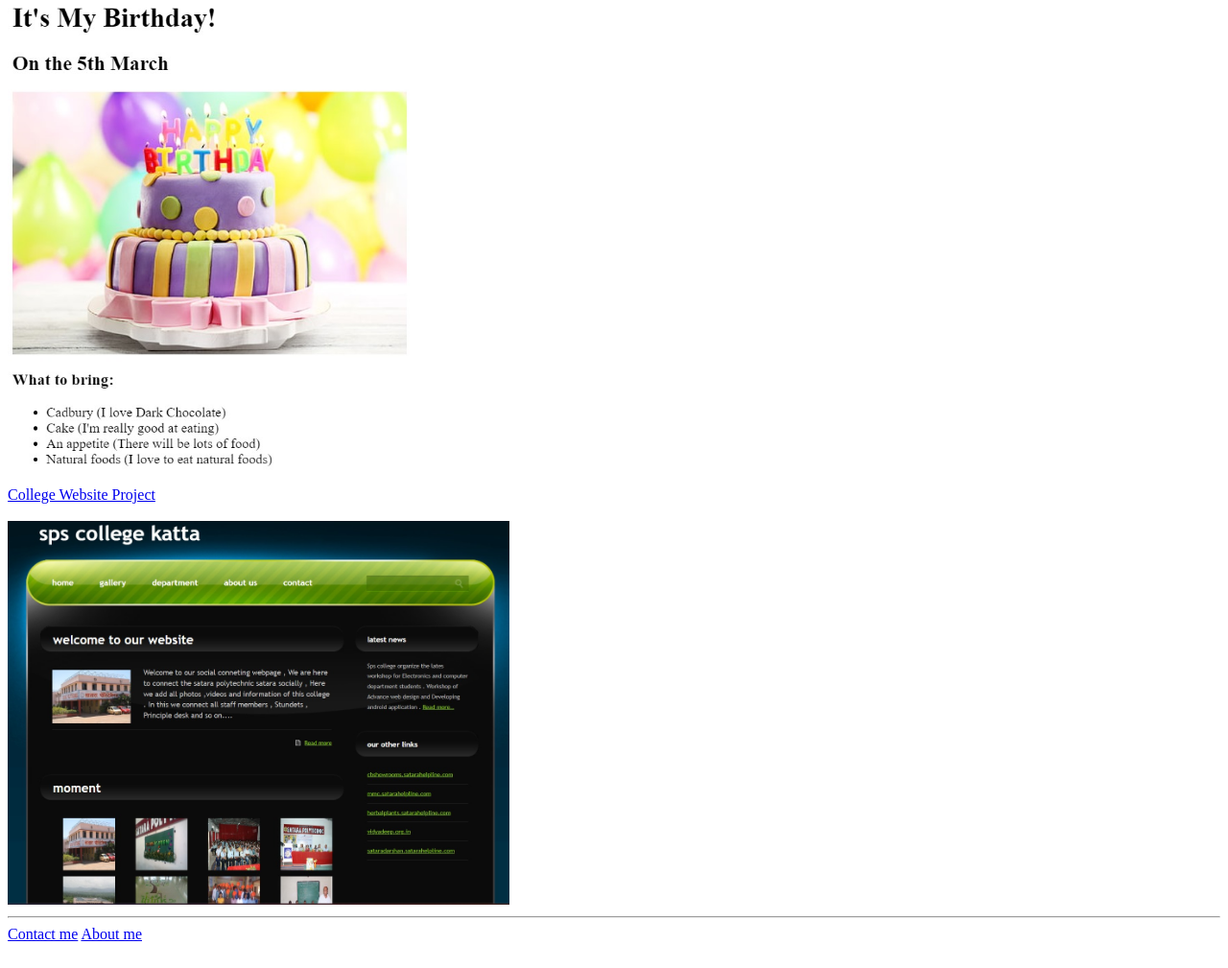
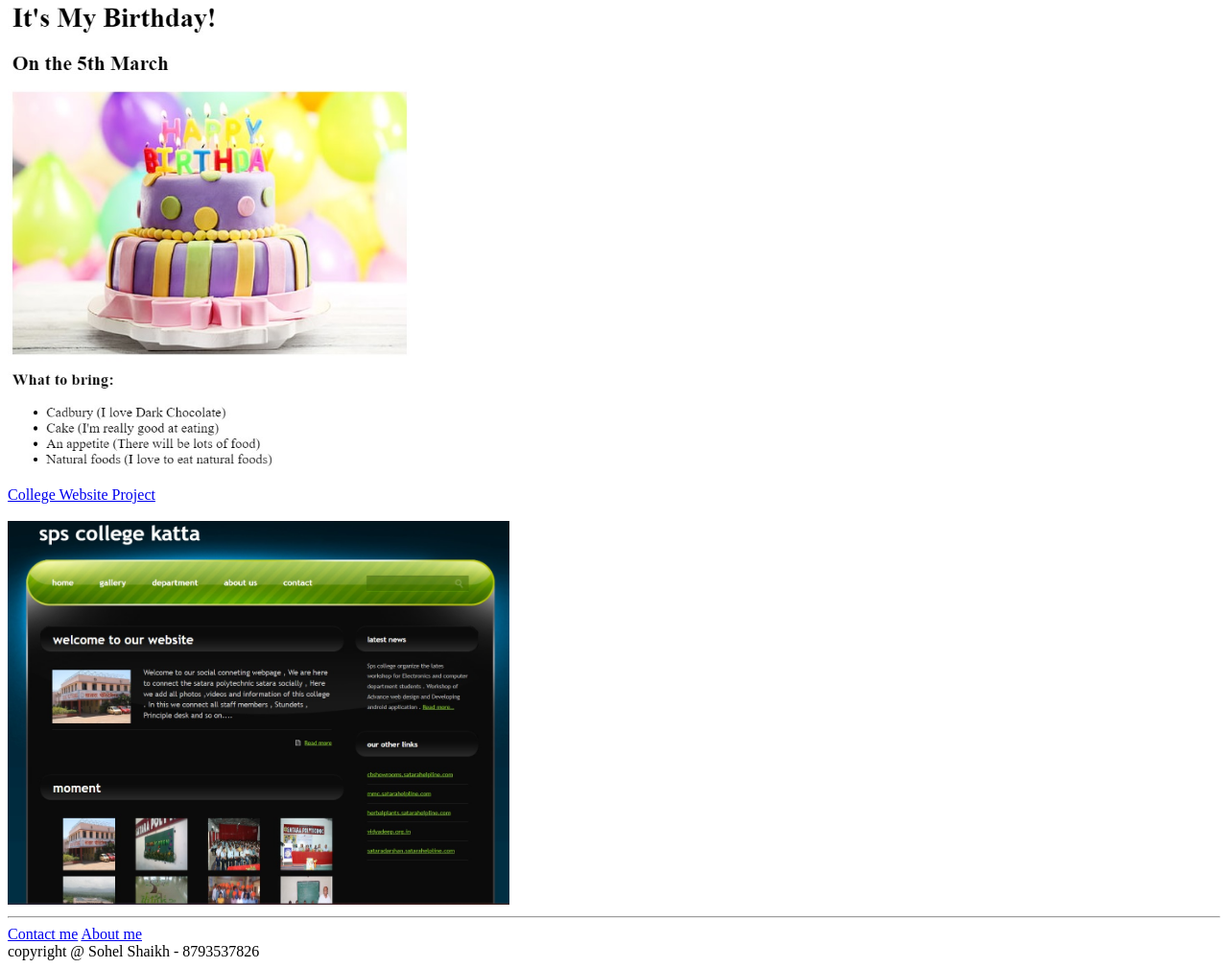
Before and after one commit to sohelrshaikh/Sohel-Portfolio, a plain HTML site: page index.html in a window 1280 px wide. Shown: the part 510-1519 px from the top of the page at 96% size. Drawn offline with Linux system fonts and the light colour scheme.

Commit message:
Update index.html

```diff
--- a/index.html
+++ b/index.html
@@ -21,6 +21,9 @@
         <hr />
         <a href="./public/contact.html">Contact me</a>
         <a href="./public/about.html">About me</a>
+        <footer>
+            copyright @ Sohel Shaikh - 8793537826
+        </footer>
     </body>
 </html>
 <!-- TODO 2: Add Your previous projects' HTML into the public folder -->
```
